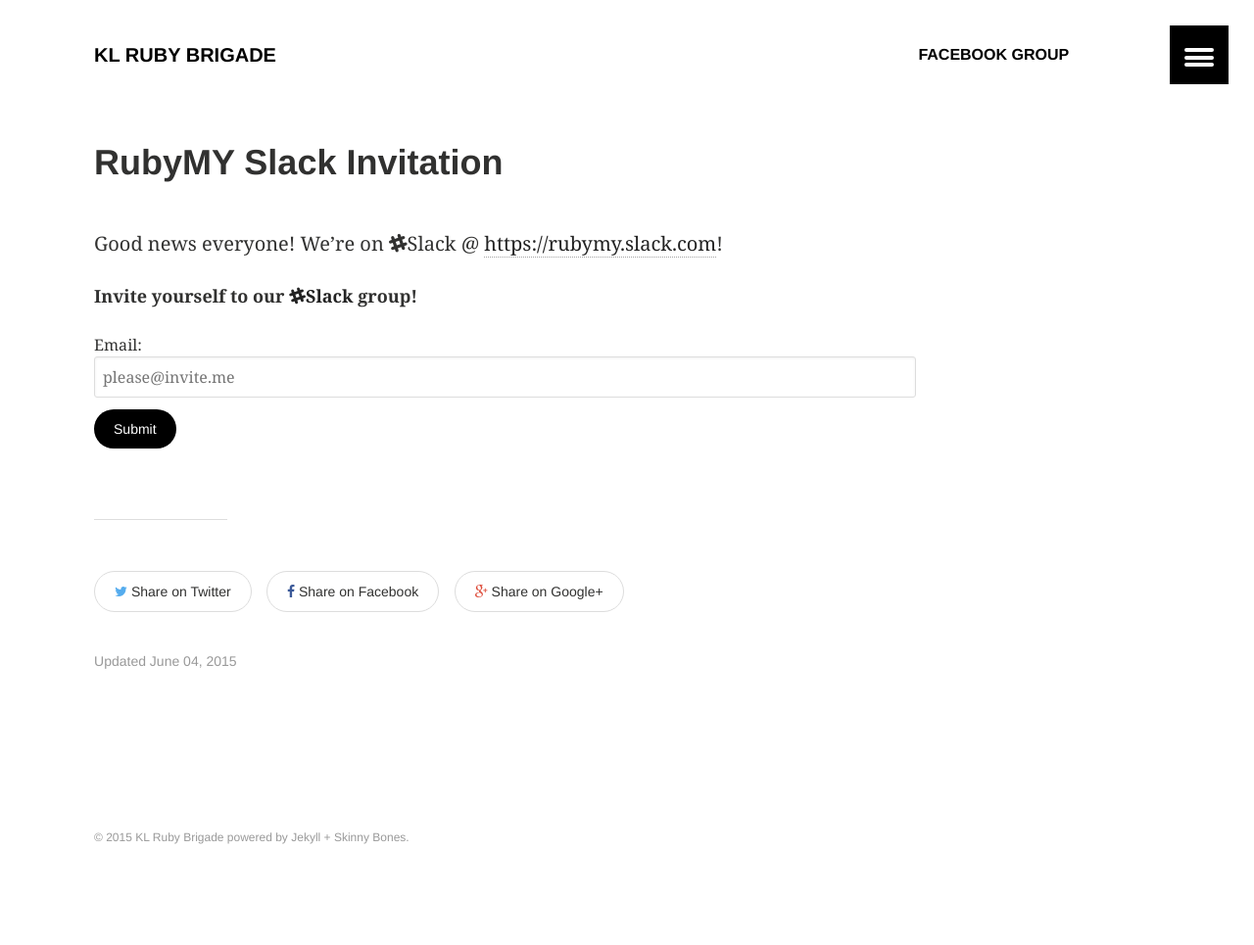
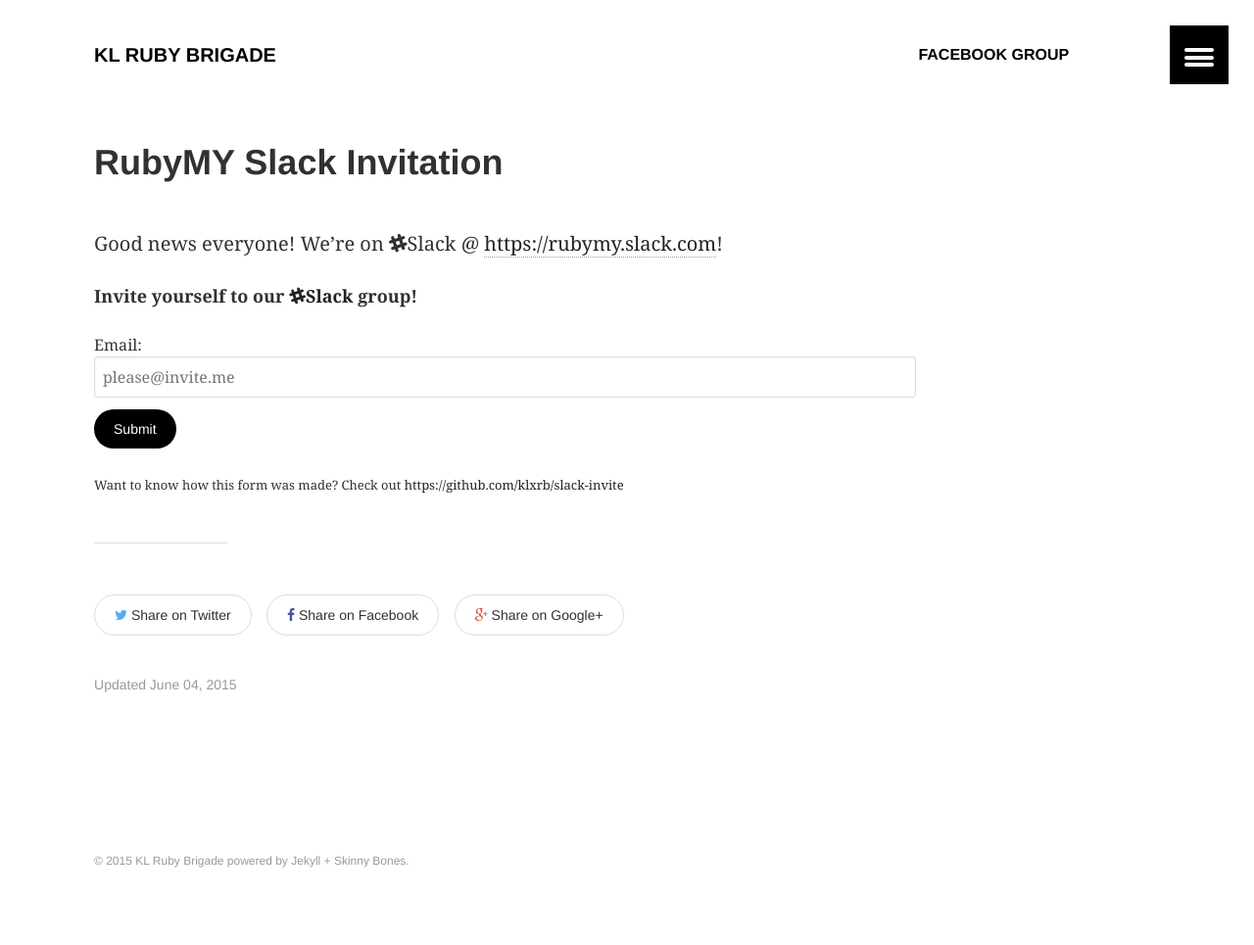
Before and after one commit to klxrb/klxrb.github.io, a Jekyll site: the page built from slack_invite/index.md, in a window 1280 px wide. Shown: the whole page at 98% size. Built offline with Jekyll 4.4.1, drawn with Linux system fonts in a browser that asks for light colours; before the commit the page ends 941 px from its top, so only the background shows below that.

Commit message:
Update index.md

```diff
--- a/slack_invite/index.md
+++ b/slack_invite/index.md
@@ -22,6 +22,7 @@
   <span id="status_notice"></span>
 </form>
 
+<font size="-1">Want to know how this form was made? Check out <a href="https://github.com/klxrb/slack-invite">https://github.com/klxrb/slack-invite</a></font>
 
 <script>
 $(function(){
```
